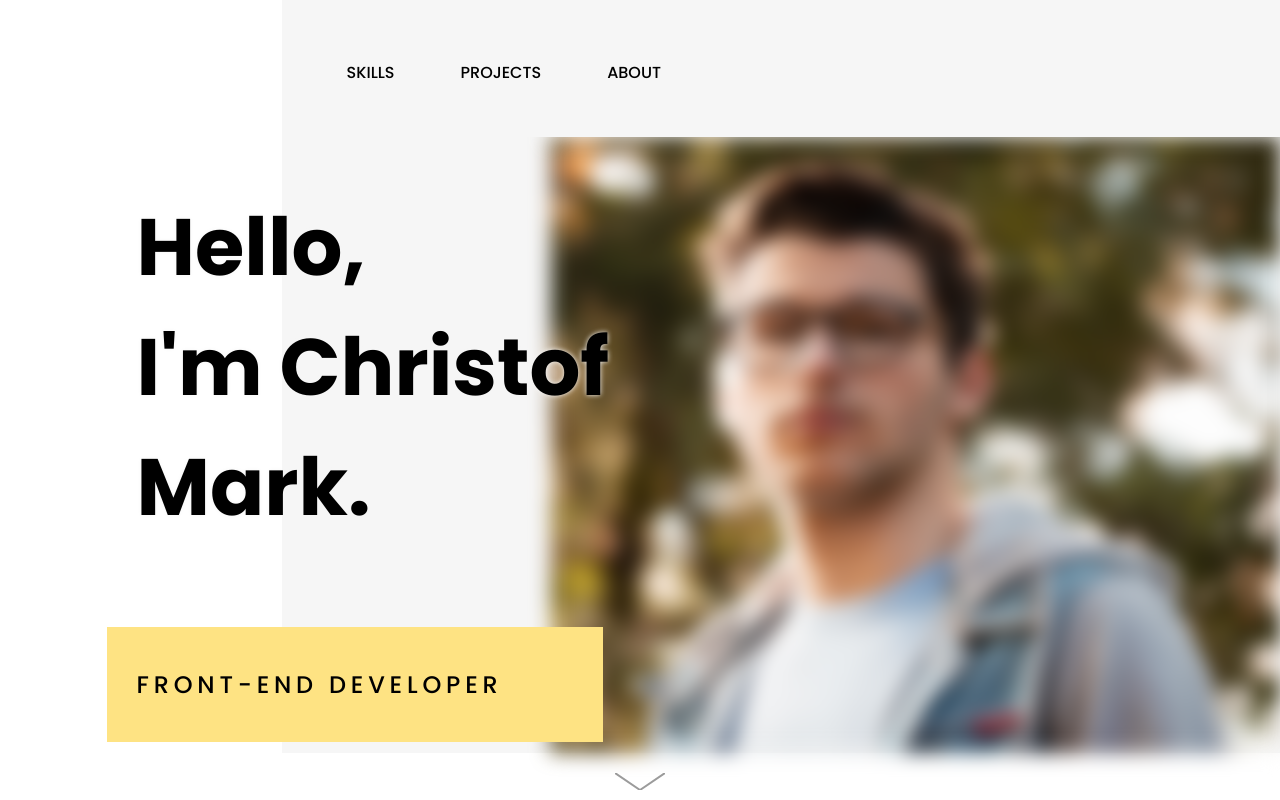
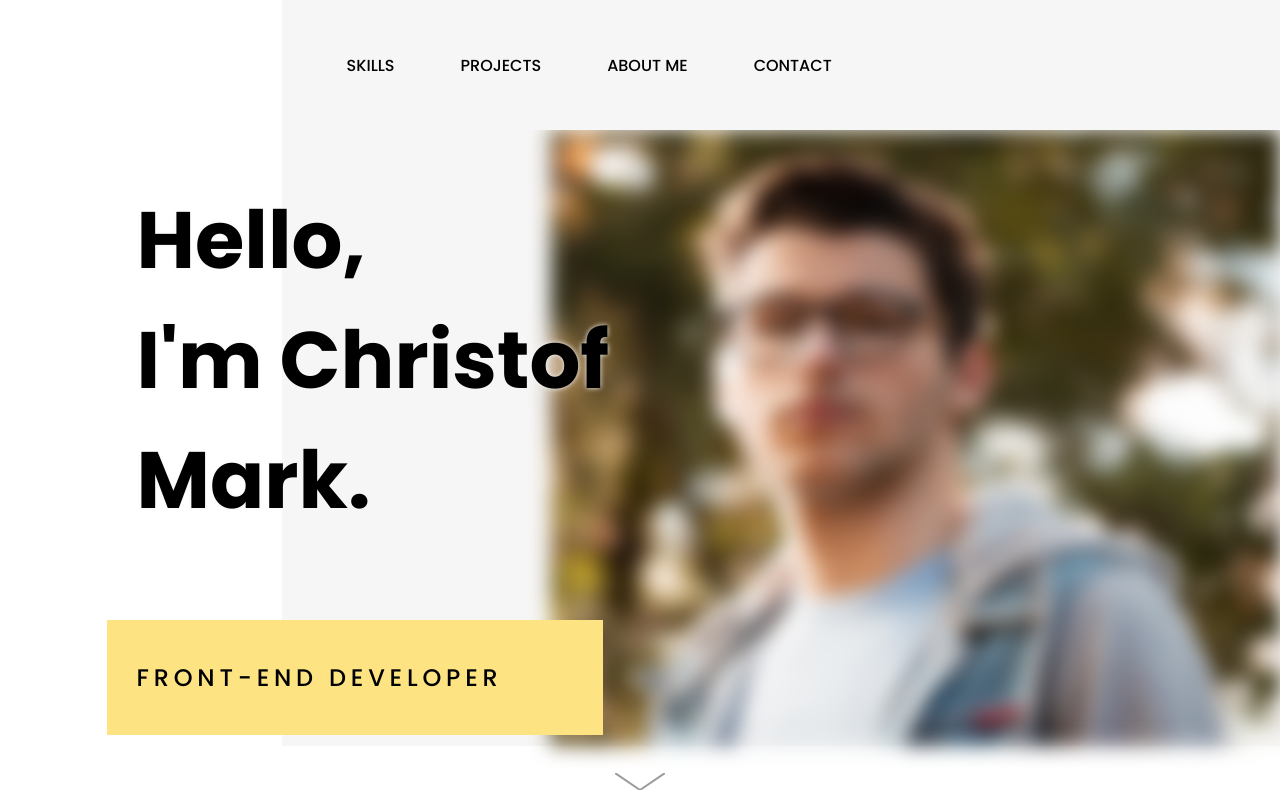
Before and after one commit to colorfultrees/portfolio, an Angular app: page / in a window 1280 px wide. Shown: the top 800 px of the page. Built offline with nearby package versions, Linux system fonts and the light colour scheme.

Commit message:
bug fix _anchor scroll position

```diff
--- a/src/app/app.component.html
+++ b/src/app/app.component.html
@@ -1,5 +1,5 @@
-<div id="header"><app-header></app-header></div>
-<div id="section-home"><app-section-home></app-section-home></div>
+<app-header></app-header>
+<app-section-home></app-section-home>
 <!-- <div id="page-wrapper"> -->
     <div class="section-divider-thin section-wrap"><app-section-skills></app-section-skills></div>
     <div class="section-divider section-wrap"><app-section-projects></app-section-projects></div>
--- a/src/app/app.component.scss
+++ b/src/app/app.component.scss
@@ -1,12 +1,4 @@
 @import 'src/styles/variables.scss';
-
-#header {
-    position: sticky;
-    top: 0;
-    left: 0;
-    right: 0;
-    z-index: 999;
-}
 
 // #section-home {
 //     display: block;
--- a/src/app/components/contact-form/contact-form.component.scss
+++ b/src/app/components/contact-form/contact-form.component.scss
@@ -1,6 +1,6 @@
 @import 'src/styles/variables.scss';
 
-#content {
+.content {
     width: 100%;
     padding: 78px $content-margin 120px;
     background-color: $color-main;
--- a/src/app/components/header/header.component.html
+++ b/src/app/components/header/header.component.html
@@ -15,7 +15,13 @@
             </li>
             <li>
                 <a href="#about">
-                    ABOUT
+                    ABOUT ME
+                    <div class="underline"></div>
+                </a>
+            </li>
+            <li>
+                <a href="#contact">
+                    CONTACT
                     <div class="underline"></div>
                 </a>
             </li>
--- a/src/app/components/header/header.component.scss
+++ b/src/app/components/header/header.component.scss
@@ -5,12 +5,21 @@ header {
     display: flex;
     justify-content: flex-end;
     background-color: white;
+    position: fixed;
+    top: 0;
+    left: 0;
+    right: 0;
+    z-index: 999;
 }
 
 #content {
     width: $bg-box_width-ratio;
     background-color: $color-minor_light;
-    padding: 60px 0px 52px 65px;
+    padding-left:65px;
+    padding-right: 50px;
+    height: $content-header_height;
+    display: flex;
+    align-items: center;
 
     a {
         text-decoration: none;
--- a/src/app/components/section-home/section-home.component.html
+++ b/src/app/components/section-home/section-home.component.html
@@ -1,4 +1,4 @@
-<div id="section-home">
+<div id="home">
     <section>
         <div id="img-box">
             <img src="assets/img/portrait_2.png" alt="portrait">
--- a/src/app/components/section-home/section-home.component.scss
+++ b/src/app/components/section-home/section-home.component.scss
@@ -1,7 +1,8 @@
 @import 'src/styles/variables.scss';
 
-#section-home {
+#home {
     height: calc(100vh - $content-header_height);
+    margin-top: $content-header_height;
 }
 
 section {
--- a/src/app/components/section-skills/section-skills.component.html
+++ b/src/app/components/section-skills/section-skills.component.html
@@ -1,6 +1,6 @@
 <div id="skills">
     <h2 class="section-title">Skills</h2>
-    <div id="skills">
+    <div id="skills-list">
         <div class="skill" *ngFor="let skill of skills">
             <img class="ico-black" src="{{ skill.iconBlack }}" alt="{{ skill.name}}">
             <img class="ico-colored" src="{{ skill.iconColor }}" alt="">
--- a/src/app/components/section-skills/section-skills.component.scss
+++ b/src/app/components/section-skills/section-skills.component.scss
@@ -2,7 +2,7 @@
 
 $transition: opacity 250ms ease-out;
 
-#skills {
+#skills-list {
     width: 100%;
     max-width: 965px;
     display: flex;
--- a/src/styles.scss
+++ b/src/styles.scss
@@ -35,6 +35,16 @@ body {
     font-family: 'Poppins', 'sans-serif';
     font-size: 18px;
     margin: 0;
+    max-height: 100vh;
+    overflow-y: scroll;
+    scroll-padding: $content-header_height 0 0 0;
+}
+
+:target::before {
+    content: "";
+    display: block;
+    height: $content-header_height;
+    margin-top: -$content-header_height;
 }
 
 h1 {
--- a/src/styles/variables.scss
+++ b/src/styles/variables.scss
@@ -2,7 +2,7 @@
 $content_max-width: 1440px;
 $bg-box_width-ratio: 78%; // screen width: 1440px --> width: 1120px
 $content-margin: 8.33%; // screen width: 1440px --> margin: 120px
-$content-header_height: 137px; // Text heigt 25px + padding top 60px + padding bottom 52px
+$content-header_height: 130px;
 $section-home_height: 680px;
 $section_margin-top: 100px;
 
```
